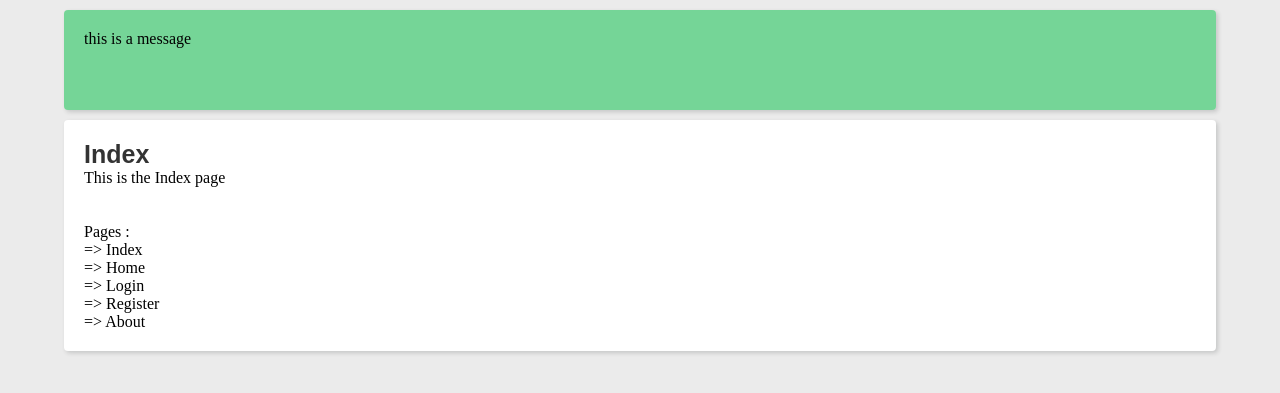
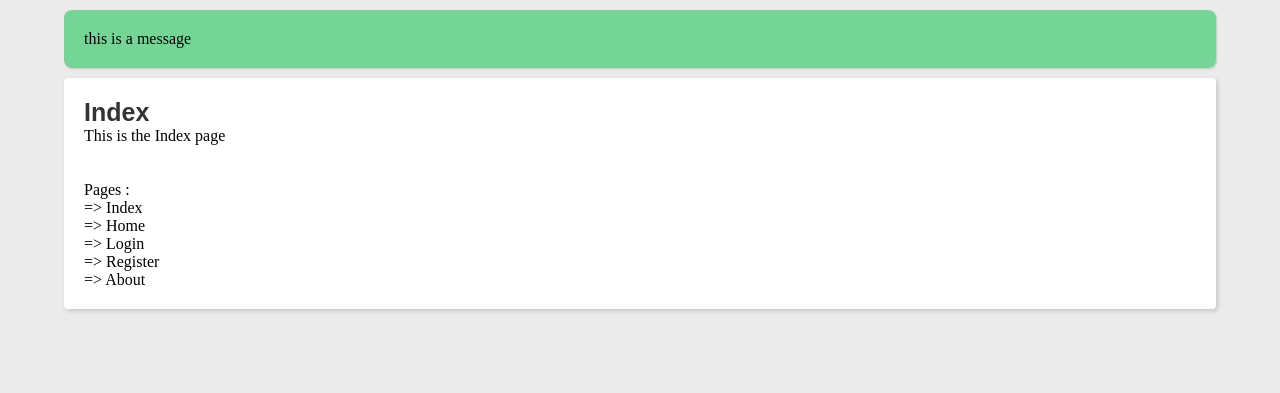
Before and after one commit to Elik09/ServeWatch, a Flask app: page / in a window 1280 px wide. Shown: the top 393 px of the page. Run offline with Flask 2, Linux system fonts and the light colour scheme; some web fonts are replaced.

Commit message:
Initial commit

```diff
--- a/static/css/main.css
+++ b/static/css/main.css
@@ -89,14 +89,13 @@ a {
 
 .message{
 	background-color:rgb(0, 191, 69,0.5);
-	min-height:100px;
+	min-height:10px;
 	overflow:auto;
-	/*border:1px solid red;*/
 	width: 90%;
-	border-radius: 4px;
+	border-radius: 8px;
 	padding:20px;
 	margin:10px auto;
-	box-shadow: 2px 2px 4px 0px rgb(50, 54, 55,0.2);
+	box-shadow: 1px 1px 2px 0px rgb(50, 54, 55,0.2);
 }
 
 .container{
```
